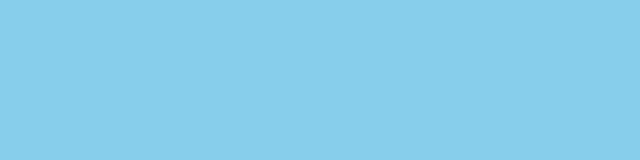
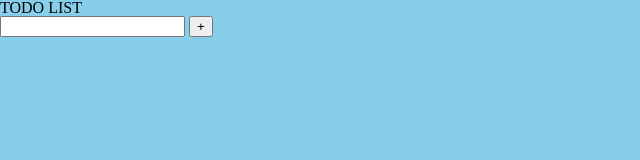
Before and after one commit to Ahn-GiHwan/todolist_vanillaJS, a website built with webpack: page index.html in a window 1280 px wide. Shown: the whole page, without its empty margins (0-640 px from the left). Built offline with nearby package versions, Linux system fonts and the light colour scheme.

Commit message:
feat: 전체적인 구조 마크업

```diff
--- a/index.html
+++ b/index.html
@@ -6,5 +6,21 @@
     <meta name="viewport" content="width=device-width, initial-scale=1.0" />
     <title>TODO LIST</title>
   </head>
-  <body> </body>
+  <body>
+    <div class="container">
+      <header>
+        <h1 class="title">TODO LIST</h1>
+      </header>
+      <main>
+        <div class="top">
+          <input type="text" class="inputText" />
+          <button class="submit btn">+</button>
+        </div>
+        <div class="bottom">
+          <div class="do"></div>
+          <div class="done"></div>
+        </div>
+      </main>
+    </div>
+  </body>
 </html>
```
